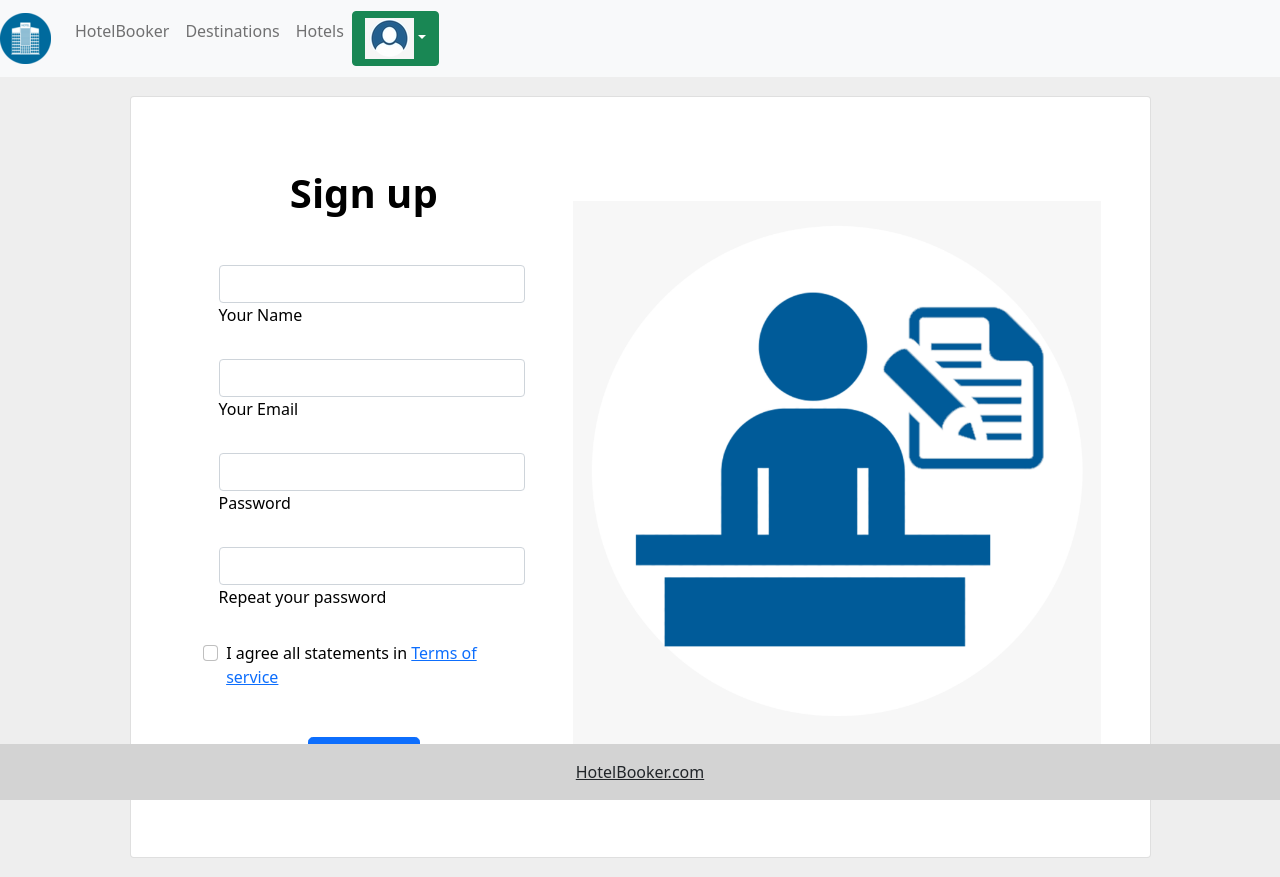
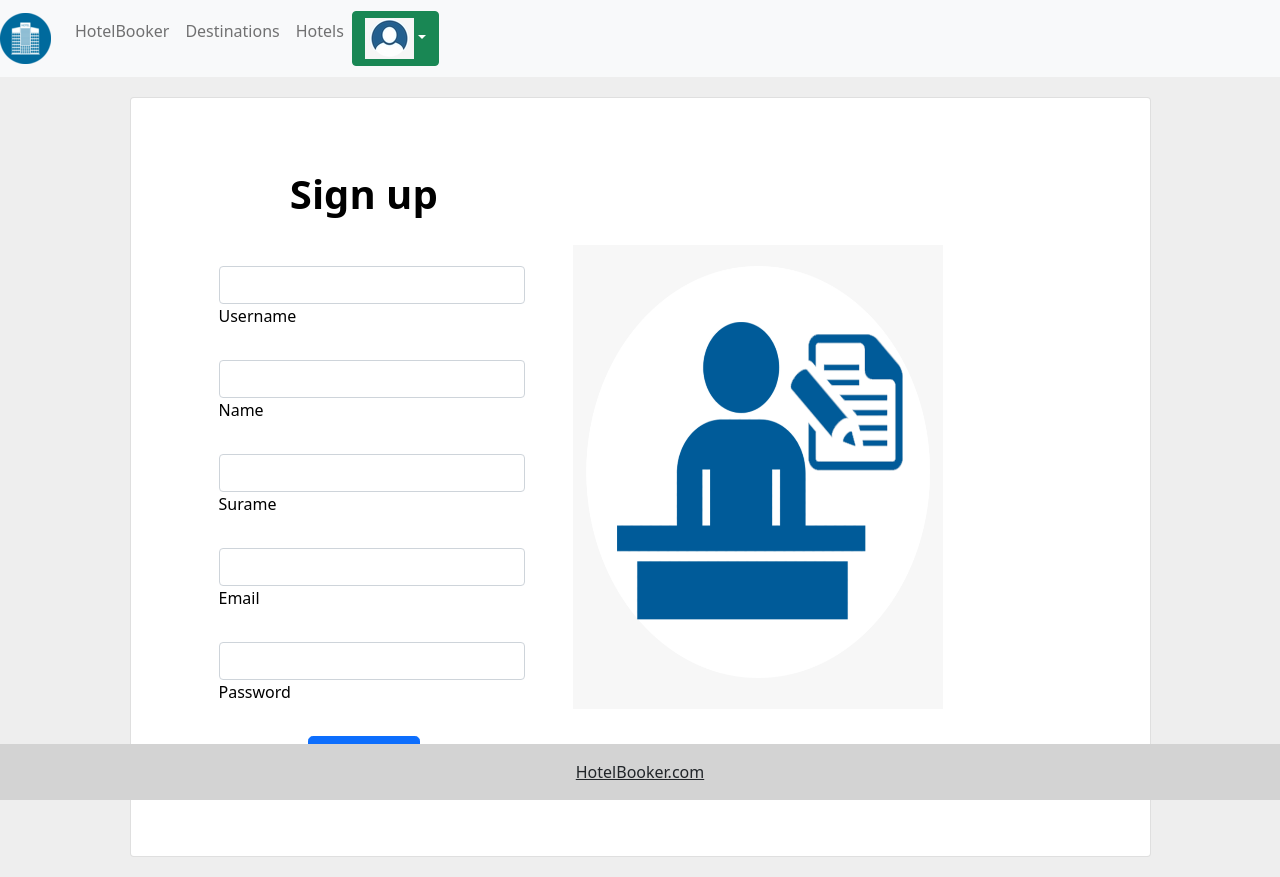
Before and after one commit to HotelBooker-Levi9/frontend, a React (Create React App) app: page /register in a window 1280 px wide. Built offline with nearby package versions, Linux system fonts and the light colour scheme.

Commit message:
feat: register client

```diff
--- a/src/features/register/Register.tsx
+++ b/src/features/register/Register.tsx
@@ -1,19 +1,46 @@
-import { useState } from "react";
+import { observer } from "mobx-react-lite";
+import { ChangeEvent, useState } from "react";
 import registrationImage from "../../img/registrationImage.png";
+import { ClientModel } from "../../model/ClientModel";
 import { useStore } from "../../store/store";
 
-export default function Register() {
+export default observer(function Register() {
 
     const {clientStore} = useStore();
-    const {createClient} = clientStore;
+    const {registerClient} = clientStore;
 
 
     const [clientValues, setClientValues] = useState({
-        id: ''
+        id: 0,
+        username: '',
+        name: '',
+        surname: '',
+        email: '',
+        password: '',
     });
 
     function handleSubmit(event: any) {
         event?.preventDefault();
+
+        let newClient = new ClientModel();
+        newClient.id = "2";
+        newClient.username = clientValues.username;
+        newClient.name = clientValues.name;
+        newClient.surname = clientValues.surname;
+        newClient.email = clientValues.email;
+        newClient.password = clientValues.password;
+        newClient.isDeleted = false;
+        newClient.cartId = "1";
+        newClient.isBlocked = false;
+
+        console.log(newClient);
+
+        registerClient(newClient);
+    }
+
+    function handleInputChange(event: ChangeEvent<HTMLInputElement | HTMLTextAreaElement>) {
+        const {name, value} = event.target;
+        setClientValues({...clientValues, [name]: value})
     }
 
     return (
@@ -34,49 +61,45 @@ export default function Register() {
                                 <div className="d-flex flex-row align-items-center mb-4">
                                     <i className="fas fa-user fa-lg me-3 fa-fw"></i>
                                     <div className="form-outline flex-fill mb-0">
-                                <input type="text" id="form3Example1c" className="form-control" />
-                                <label className="form-label" htmlFor="form3Example1c">Your Name</label>
+                                    <input type="text" id="usernameId" className="form-control" value={clientValues.username} name='username' onChange={handleInputChange}/>
+                                    <label className="form-label" htmlFor="form3Example1c">Username</label>
+                                    </div>
+                                </div>
+
+                                <div className="d-flex flex-row align-items-center mb-4">
+                                    <i className="fas fa-user fa-lg me-3 fa-fw"></i>
+                                    <div className="form-outline flex-fill mb-0">
+                                    <input type="text" id="nameId" className="form-control" value={clientValues.name} name='name' onChange={handleInputChange} />
+                                    <label className="form-label" htmlFor="form3Example1c">Name</label>
+                                    </div>
+                                </div>
+
+                                <div className="d-flex flex-row align-items-center mb-4">
+                                    <i className="fas fa-user fa-lg me-3 fa-fw"></i>
+                                    <div className="form-outline flex-fill mb-0">
+                                    <input type="text" id="surnameId" className="form-control" value={clientValues.surname} name='surname' onChange={handleInputChange}/>
+                                    <label className="form-label" htmlFor="form3Example1c">Surame</label>
                                     </div>
                                 </div>
 
                                 <div className="d-flex flex-row align-items-center mb-4">
                                     <i className="fas fa-envelope fa-lg me-3 fa-fw"></i>
                                     <div className="form-outline flex-fill mb-0">
-                                <input type="email" id="form3Example3c" className="form-control" />
-                                <label className="form-label" htmlFor="form3Example3c">Your Email</label>
+                                    <input type="email" id="emailId" className="form-control" value={clientValues.email} name='email' onChange={handleInputChange}/>
+                                    <label className="form-label" htmlFor="form3Example3c">Email</label>
                                     </div>
                                 </div>
 
                                 <div className="d-flex flex-row align-items-center mb-4">
                                     <i className="fas fa-lock fa-lg me-3 fa-fw"></i>
                                     <div className="form-outline flex-fill mb-0">
-                                <input type="password" id="form3Example4c" className="form-control" />
+                                    <input type="password" id="passwordId" className="form-control" value={clientValues.password} name='password' onChange={handleInputChange}/>
                                     <label className="form-label" htmlFor="form3Example4c">Password</label>
                                     </div>
                                 </div>
 
-                            <div className="d-flex flex-row align-items-center mb-4">
-                                <i className="fas fa-key fa-lg me-3 fa-fw"></i>
-                                <div className="form-outline flex-fill mb-0">
-                                <input type="password" id="form3Example4cd" className="form-control" />
-                                <label className="form-label" htmlFor="form3Example4cd">Repeat your password</label>
-                                </div>
-                            </div>
-
-                            <div className="form-check d-flex justify-content-center mb-5">
-                                <input
-                                className="form-check-input me-2"
-                                type="checkbox"
-                                value=""
-                                id="form2Example3c"
-                                />
-                                <label className="form-check-label" htmlFor="form2Example3">
-                                I agree all statements in <a href="#!">Terms of service</a>
-                                </label>
-                            </div>
-
                                 <div className="d-flex justify-content-center mx-4 mb-3 mb-lg-4">
-                                <button type="button" className="btn btn-primary btn-lg">Register</button>
+                                    <button type="submit" className="btn btn-primary btn-lg" onSubmit={handleSubmit}>Register</button>
                                 </div>
 
                             </form>
@@ -84,7 +107,7 @@ export default function Register() {
                         </div>
                         <div className="col-md-10 col-lg-6 col-xl-7 d-flex align-items-center order-1 order-lg-2">
 
-                            <img src={registrationImage} className="img-fluid" alt="Sample image"/>
+                            <img src={registrationImage} className="img-fluid" alt="Sample image" style={{width: "70%", height: "70%"}}/>
 
                         </div>
                         </div>
@@ -96,4 +119,4 @@ export default function Register() {
             </section>
         </>
     );
-}
+})
--- a/src/model/ClientModel.ts
+++ b/src/model/ClientModel.ts
@@ -1,9 +1,13 @@
 export interface ClientModel {
-    id: number;
-    username: String;
-    name: String;
-    surname: String;
-    email: String;
+    id: string;
+    username: string;
+    name: string;
+    surname: string;
+    email: string;
+    password: string;
+    isDeleted: boolean;
+    cartId: string;
+    isBlocked: boolean;
 }
 
 export class ClientModel implements ClientModel {
@@ -13,15 +17,23 @@ export class ClientModel implements ClientModel {
         this.name = client.name;
         this.surname = client.surname;
         this.email = client.email;
+        this.password = client.password;
+        this.isDeleted = client.isDeleted;
+        this.cartId = client.cartId;
+        this.isBlocked = client.isBlocked;
     }
 }
 
 export class ClientFormValues {
-    id: number = 0;
+    id: string = '';
     username: String = '';
     name: String = '';
     surname: String = '';
     email: String = '';
+    password: String = '';
+    isDeleted: boolean = false;
+    cartId: string = '';
+    isBlocked: boolean = false;
 
     constructor(client? : ClientFormValues) {
         if(client) {
@@ -30,6 +42,10 @@ export class ClientFormValues {
             this.name = client.name;
             this.surname = client.surname;
             this.email = client.email;
+            this.password = client.password;
+            this.isDeleted = client.isDeleted;
+            this.cartId = client.cartId;
+            this.isBlocked = client.isBlocked;
         }
     }
 }
--- a/src/service/clientService.ts
+++ b/src/service/clientService.ts
@@ -2,7 +2,7 @@ import axios, { AxiosResponse } from "axios";
 import { ClientModel } from "../model/ClientModel";
 
 
-//axios.defaults.baseURL = 'http://localhost:8765/biloKojaPutanja';
+axios.defaults.baseURL = 'http://localhost:8765/';
 
 const responseBody = <T> (response: AxiosResponse<T>) => response.data;
 
@@ -15,9 +15,9 @@ const requests = {
 
 const clientService = {
 
-    getAll: async () => await Promise.resolve(requests.get<ClientModel[]>('/cients')),
+    getAll: async () => await Promise.resolve(requests.get<ClientModel[]>('/clients')),
 
-    createOne: async (client: ClientModel) => await Promise.resolve(requests.post<void>('/clients', client)),
+    register: async (client: ClientModel) => await Promise.resolve(requests.post<void>('/clients/register', client)),
 
 }
 
--- a/src/service/reservationService.ts
+++ b/src/service/reservationService.ts
@@ -16,7 +16,7 @@ const requests = {
 
 const reservationService = {
 
-    getAll: async () => await Promise.resolve(requests.get<ReservationModel[]>('/reservations/')),
+    getAll: async () => await Promise.resolve(requests.get<ReservationModel[]>('/reservations')),
 
     getByCartId: async (id: number) => await Promise.resolve(requests.get<ReservationModel[]>(`/reservations/cartId/${id}`))
 
--- a/src/store/reservationStore.ts
+++ b/src/store/reservationStore.ts
@@ -1,4 +1,4 @@
-import { makeAutoObservable, runInAction } from "mobx";
+import { makeAutoObservable, runInAction, toJS } from "mobx";
 import { ReservationModel } from "../model/ReservationModel";
 import reservationService from "../service/reservationService";
 
@@ -28,10 +28,10 @@ export default class ReservationStore {
 
     loadReservationsByCartId = async () => {
         try {
-            const list = await reservationService.getByCartId(this.cartId);
+            const list = [... await reservationService.getByCartId(this.cartId)];
 
             runInAction(() => {
-                this.reservationList = list;
+                this.reservationList = toJS(list);
             })
         } catch (error) {
             console.log(error);
```
Also changed, not shown: src/store/clientStore.ts (+7 -3 lines), src/store/hotelStore.ts (+0 -8 lines). Lines whose indentation alone changed are shown as unchanged.
